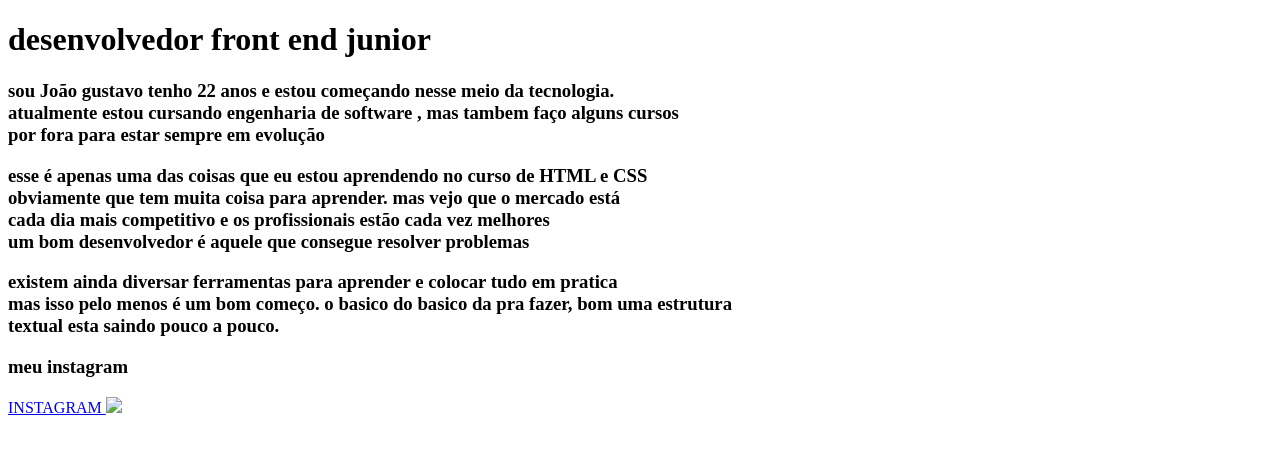
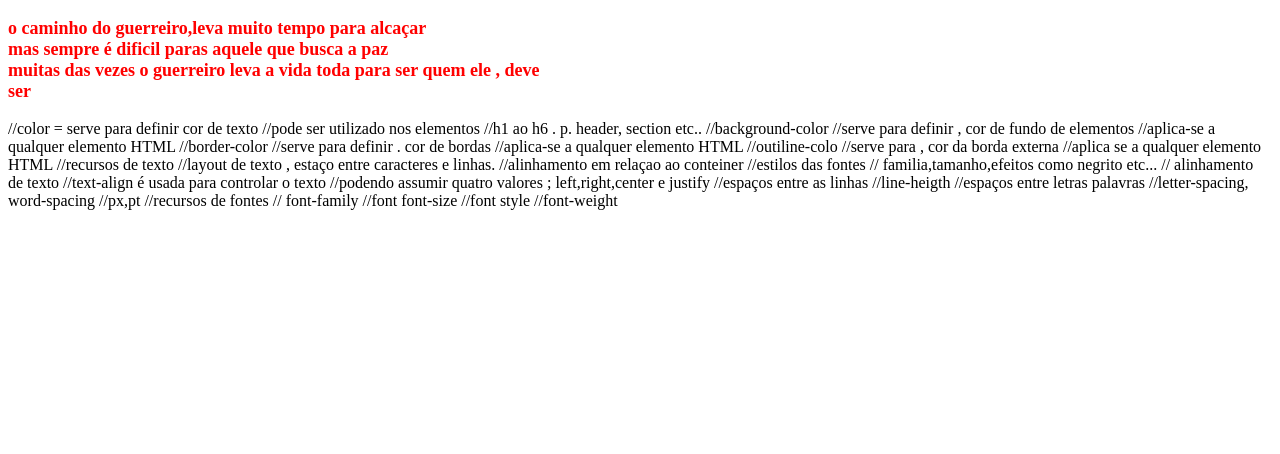
Before and after one commit to 1joaogustavo/1joaogustavo, a plain HTML site: page index.html in a window 1280 px wide. Drawn offline with Linux system fonts and the light colour scheme.

Commit message:
Add files via upload

```diff
--- a/index.html
+++ b/index.html
@@ -1,40 +1,64 @@
 <!DOCTYPE html>
-<html lang="pt-br">
+<html lang="pt-br"><!DOCTYPE html>
 <head>
     <meta charset="UTF-8">
-    <meta name="viewport" content="width=device-width, initial-scale=1.0">
-    <title>um começo</title>
-    <link rel="stylesheet" href="style.css">
+    <meta name="viewport" content="width=device-width">
+    <title>estilizando uma pagina HTML</title>
+    <style>
+        #text-conteiner{
+            color: red;
+            font-size: 18px;
+            font-weight: bold;
+
+        }
+    </style>
 </head>
 <body>
-    <header></header>
-
-    <main>
-        <P><h1><span>desenvolvedor front end junior</span></h1></P>
-
-   <h3>sou João gustavo tenho 22 anos e estou começando nesse meio da tecnologia. <br>
-    atualmente estou <strong> cursando engenharia de software </strong>, mas tambem faço alguns cursos<br>
-     por fora para estar sempre em evolução</h3>
-
-    <P><h3> esse é apenas uma das coisas que eu estou aprendendo no curso de <strong>HTML e CSS</strong><br>
-            obviamente que tem muita coisa para aprender. mas vejo que o mercado está<br>
-            cada dia mais competitivo e os profissionais estão cada vez melhores <br>
-            um  bom desenvolvedor é aquele que consegue resolver problemas
-
-     <p><h3> existem ainda diversar ferramentas para aprender e colocar tudo em pratica<br>
-     mas isso pelo menos é um bom começo. o basico do basico da pra fazer, bom uma estrutura <br> textual
-     esta saindo pouco a pouco.</h3></p>
-
-
-     <p><h3><strong>meu instagram </strong></h3></p>
-     <a href="https://instagram.com/joaogustavo388" > INSTAGRAM </a>
-     <img src="Premium Vector _ Programmer desk_.jpeg">
-
-
-    </main>
-
-    <footer></footer>
-
-
+    <div class="conteiner"></div>
+    <p id="text-conteiner">
+      o caminho do guerreiro,leva muito tempo para alcaçar <br>
+      mas sempre é dificil paras aquele que busca a paz<br>
+      muitas das vezes o guerreiro leva a vida toda para ser quem ele , deve <br> ser
+    </p>
 </body>
 </html>
+
+//color = serve para definir cor de texto
+//pode ser utilizado nos elementos
+//h1 ao h6 . p. header, section etc..
+
+//background-color
+//serve para definir , cor de fundo de elementos
+//aplica-se a qualquer elemento HTML
+
+//border-color
+//serve para definir . cor de bordas
+//aplica-se a qualquer elemento HTML
+
+//outiline-colo
+//serve para , cor da borda externa
+//aplica se a qualquer elemento HTML
+
+//recursos de texto
+//layout de texto , estaço entre caracteres e linhas.
+//alinhamento em relaçao ao conteiner
+
+//estilos das fontes
+// familia,tamanho,efeitos  como negrito etc...
+
+// alinhamento de texto
+//text-align é usada para controlar o texto
+//podendo assumir quatro valores ; left,right,center e justify
+
+//espaços entre as linhas
+//line-heigth
+
+//espaços entre letras palavras
+//letter-spacing, word-spacing
+//px,pt
+
+//recursos de fontes
+// font-family
+//font font-size
+//font style
+//font-weight
```
